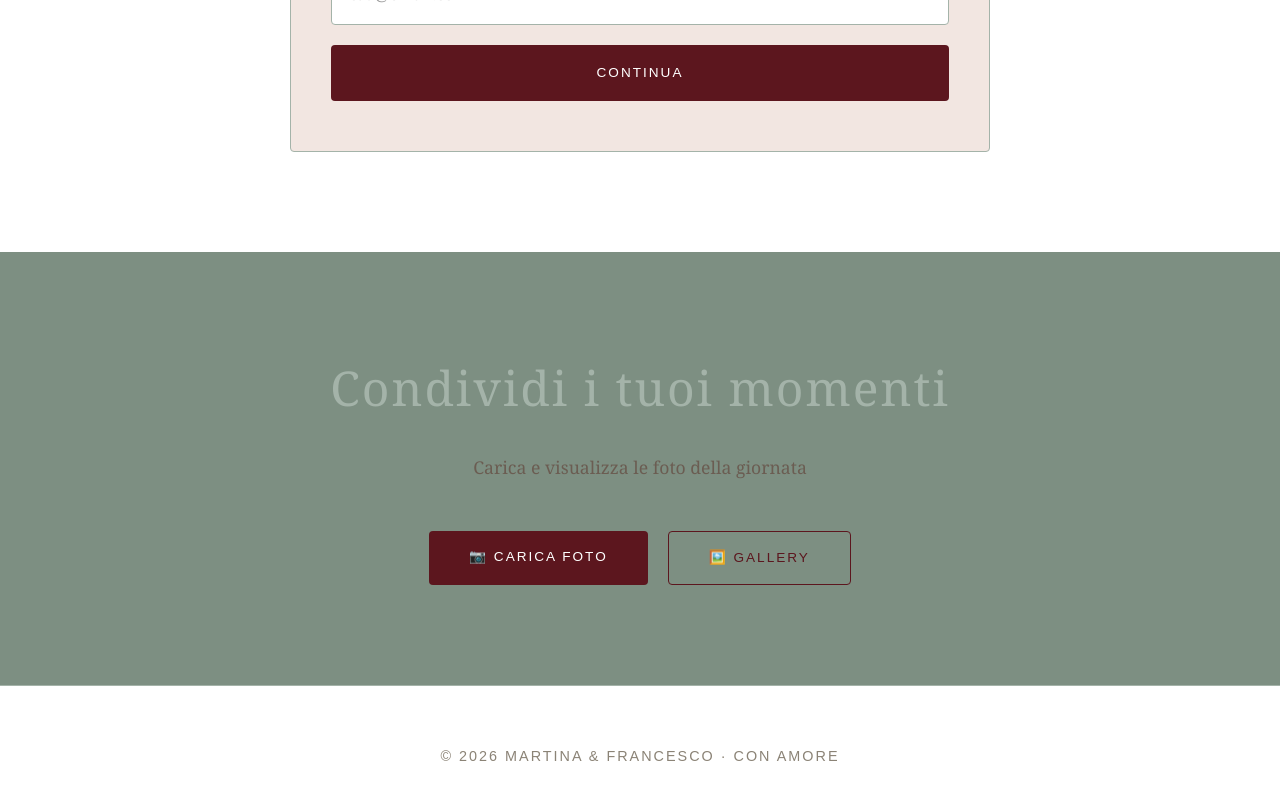
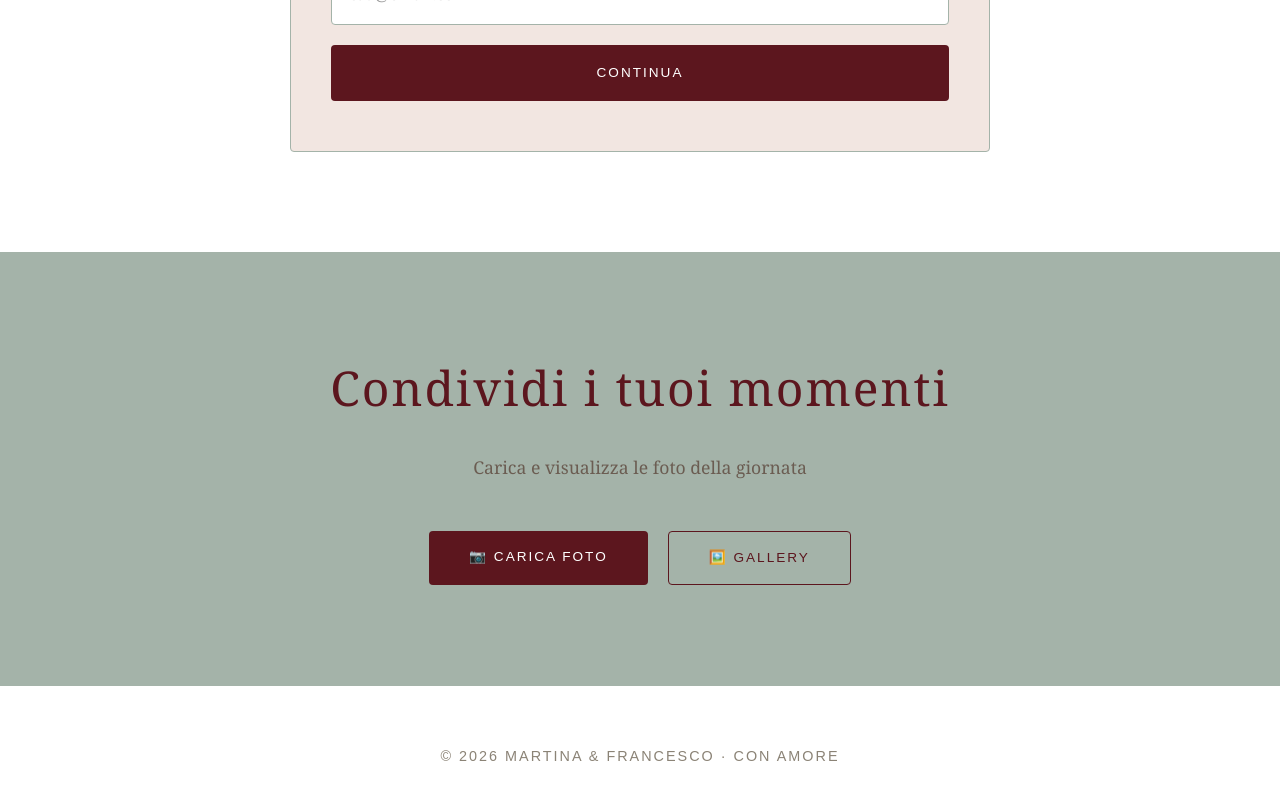
Before and after one commit to checcocav/wedding-villa-bisce, a Next.js app: page / in a window 1280 px wide. Shown: the part 4457-5257 px from the top of the page. Built offline with nearby package versions, Linux system fonts and the light colour scheme.

Commit message:
Update LandingClient.tsx

```diff
--- a/app/LandingClient.tsx
+++ b/app/LandingClient.tsx
@@ -975,8 +975,8 @@ export default function LandingClient() {
       </section>
 
       {/* Gallery */}
-      <section style={{ padding: '100px 20px', background: '#7D8F82', textAlign: 'center' }}>
-        <h2 style={{ fontSize: 'clamp(2rem, 5vw, 3rem)', fontWeight: '300', color: '#A4B3A9', marginBottom: '30px', letterSpacing: '2px' }}>
+      <section style={{ padding: '100px 20px', background: '#A4B3A9', textAlign: 'center' }}>
+        <h2 style={{ fontSize: 'clamp(2rem, 5vw, 3rem)', fontWeight: '300', color: '#5C161E', marginBottom: '30px', letterSpacing: '2px' }}>
           Condividi i tuoi momenti
         </h2>
         <p style={{ fontSize: '1.1rem', marginBottom: '50px', color: '#6b5d52' }}>
```
